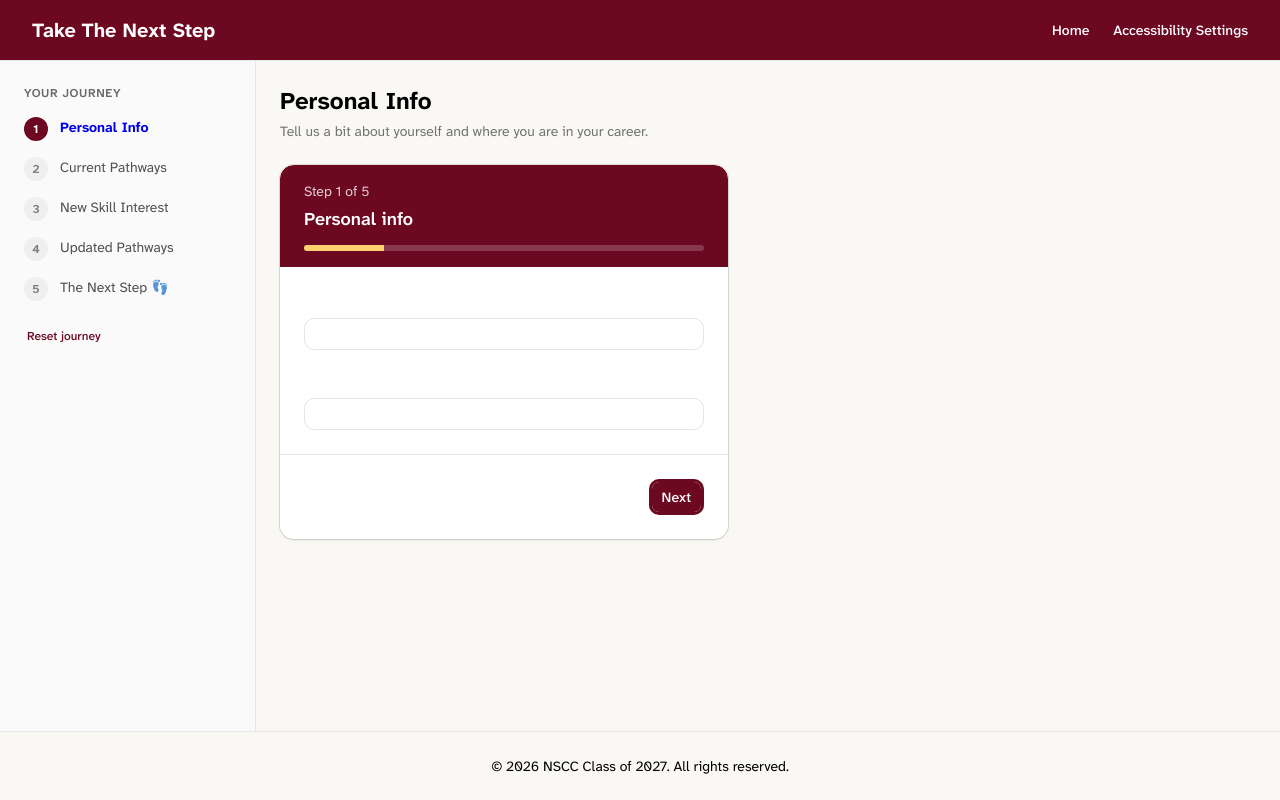
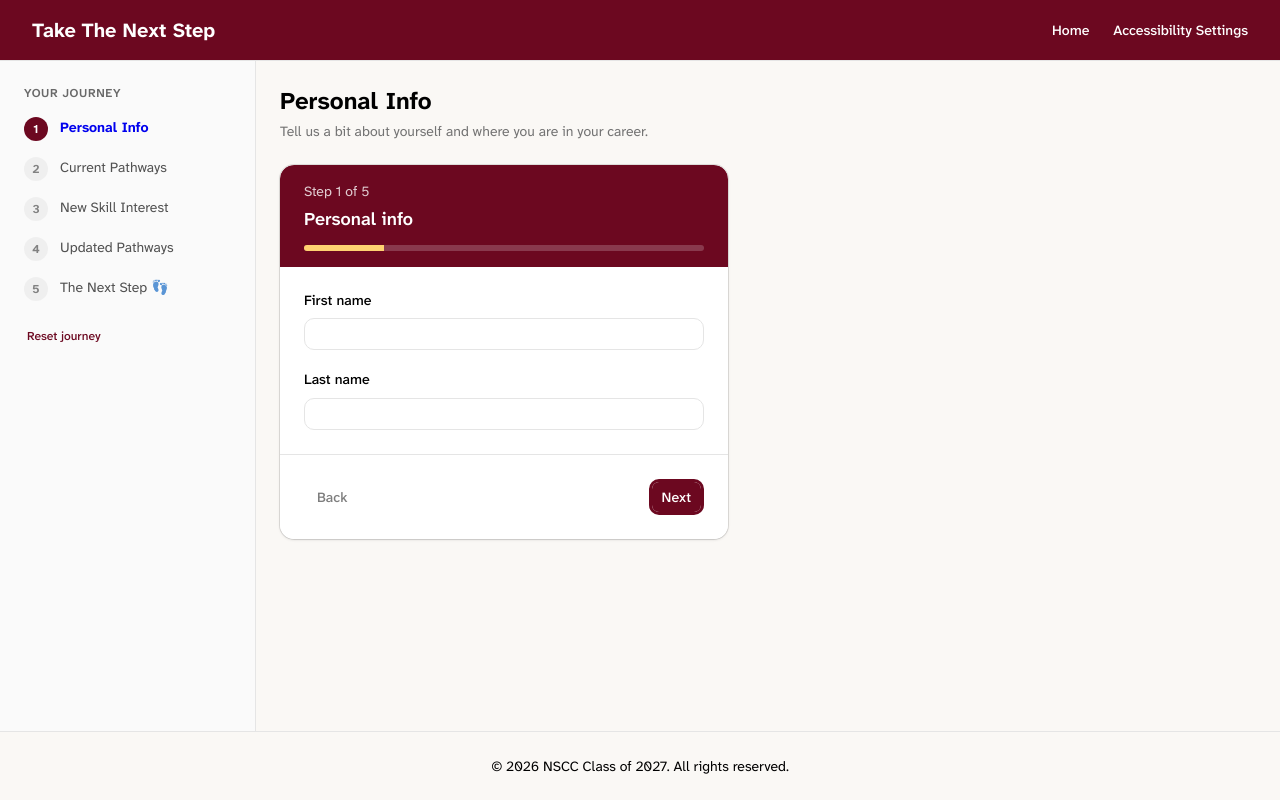
Before and after one commit to jaynaugler/ttns, a Next.js app: page /profile in a window 1280 px wide. Built offline with nearby package versions, Linux system fonts and the light colour scheme.

Commit message:
Label fix for profile labels disappearing (white on white)

```diff
--- a/src/components/profile-form/ProfileForm.js
+++ b/src/components/profile-form/ProfileForm.js
@@ -101,7 +101,7 @@ export default function ProfileForm({ onSubmittedChange }) {
   // set to white and the header gets the primary brand red. pt-0 lets the
   // header reach the top edge. --card-spacing sets the card's padding.
   return (
-    <Card className="w-full max-w-md bg-white dark:bg-[var(--dm-card-grey)] pt-0 text-card-foreground shadow-sm [--card-spacing:--spacing(6)]">
+    <Card className="w-full max-w-md bg-white dark:bg-[var(--dm-card-grey)] pt-0 text-foreground shadow-sm [--card-spacing:--spacing(6)]">
       <CardHeader className="bg-primary py-4 text-primary-foreground">
         {submitted ? (
           <>
@@ -134,7 +134,7 @@ export default function ProfileForm({ onSubmittedChange }) {
           which reads it with useFormContext. noValidate turns off the
           browser's own popups. Every step submits the form (button or
           Enter key): steps 1-3 go to the next step, the last one submits. */}
-      <CardContent className="bg-white text-card-foreground dark:bg-[var(--dm-card-grey)]">
+      <CardContent className="bg-white text-foreground dark:bg-[var(--dm-card-grey)]">
         {submitted ? (
           <p role="status">
             The profile form was completed. Your profile is saved in this
@@ -163,7 +163,7 @@ export default function ProfileForm({ onSubmittedChange }) {
 
       {/* The buttons are outside the <form>, so form="profile-form" connects
           the submit button to it. */}
-      <CardFooter className="justify-between bg-white text-card-foreground dark:bg-[var(--dm-card-grey)]">
+      <CardFooter className="justify-between bg-white text-foreground dark:bg-[var(--dm-card-grey)]">
         {submitted ? (
           <Button type="button" size="lg" onClick={startOver}>
             Start another profile
```
